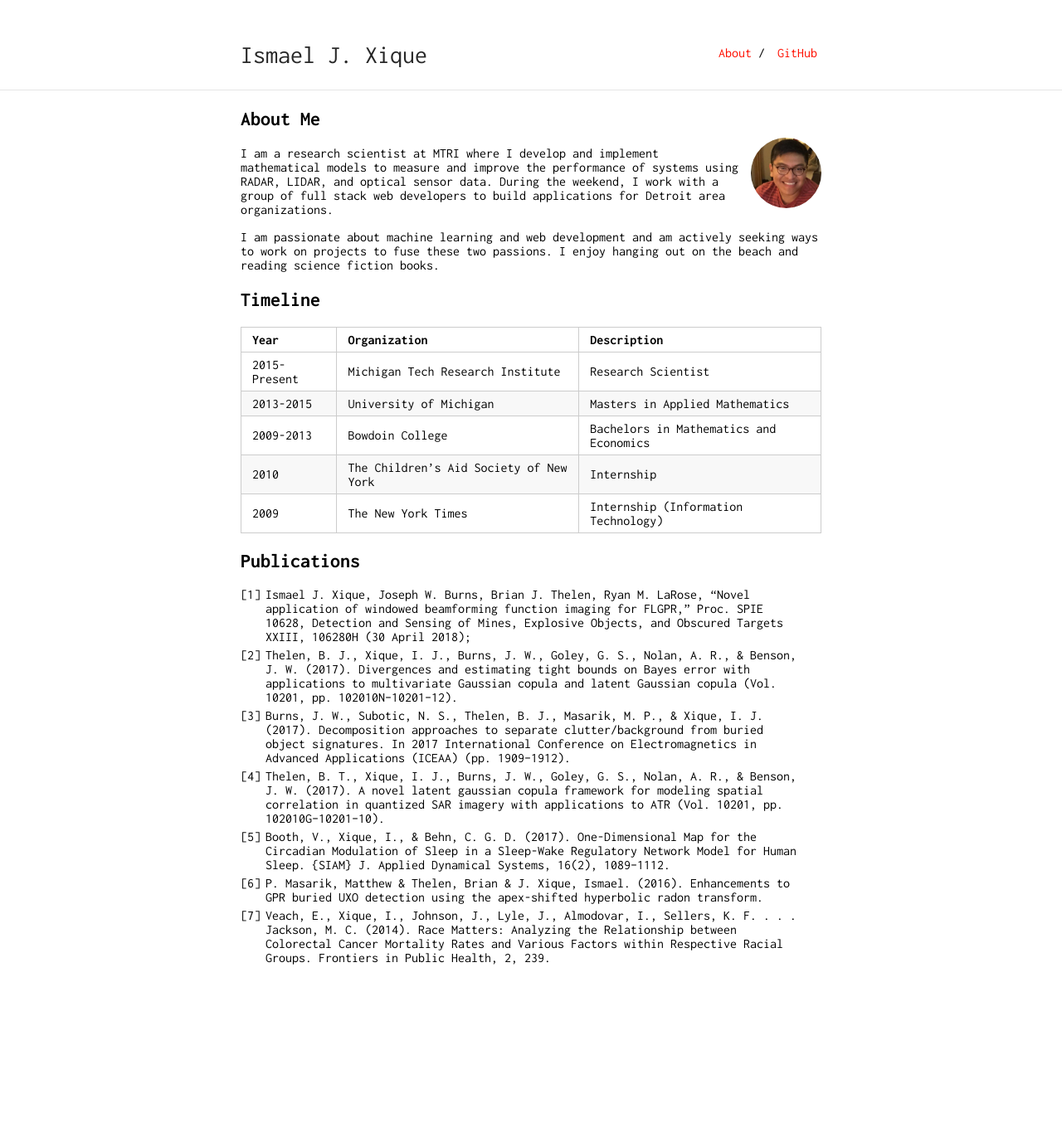
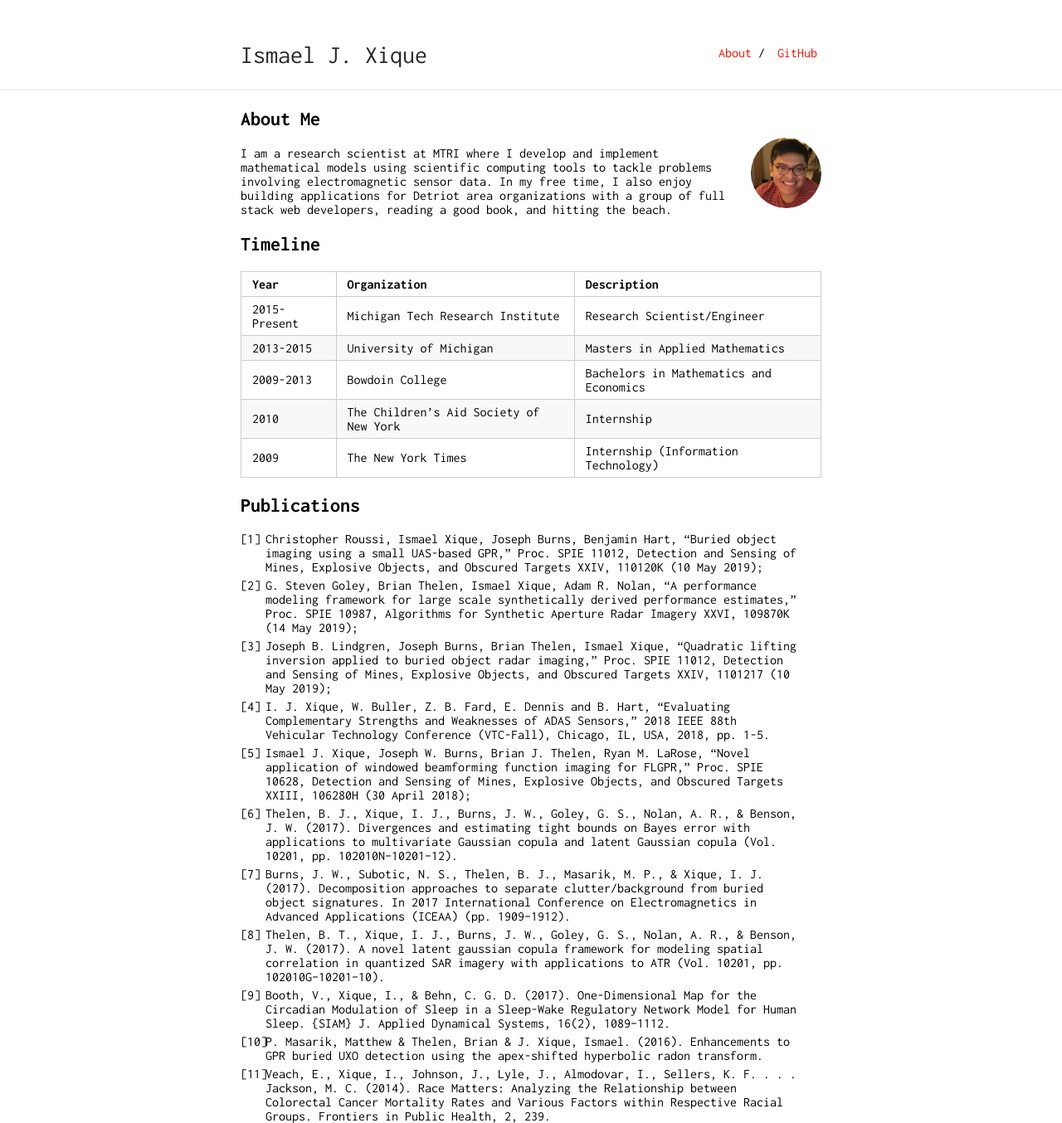
Before and after one commit to isjxique/isjxique.github.io, a Jekyll site: the page built from index.md, in a window 1280 px wide. Shown: the whole page at 83% size. Built offline with Jekyll 4.4.1, drawn with Linux system fonts in a browser that asks for light colours; our own code applies the rules of GitHub Pages for plain Markdown files; before the commit the page ends 1163 px from its top, so only the background shows below that.

Commit message:
update website
update url and web content

```diff
--- a/_data/nav.yml
+++ b/_data/nav.yml
@@ -1,5 +1,5 @@
 - name: "GitHub"
-  link: "https://github.com/ish256"
+  link: "https://github.com/isjxique"
 
 - name: "About"
   link: "/"
--- a/index.md
+++ b/index.md
@@ -6,27 +6,28 @@ layout: default
 
 <img class="profile-picture" src="profile_pic.jpeg">
 
-I am a research scientist at MTRI where I develop and implement mathematical models to measure and improve the performance of systems using RADAR, LIDAR, and optical sensor data. During the weekend, I work with a group of full stack web developers to build applications for Detroit area organizations.
-
-I am passionate about machine learning and web development and am actively seeking ways to work on projects to
-fuse these two passions. I enjoy hanging out on the beach and reading science fiction books.
+I am a research scientist at MTRI where I develop and implement mathematical models using scientific computing tools to tackle problems involving electromagnetic sensor data. In my free time, I also enjoy building applications for Detriot area organizations with a group of full stack web developers, reading a good book, and hitting the beach.
 
 ## Timeline
 
-Year | Organization | Description
------|-------|--------
-2015-Present | Michigan Tech Research Institute | Research Scientist
-2013-2015 | University of Michigan | Masters in Applied Mathematics
-2009-2013 | Bowdoin College | Bachelors in Mathematics and Economics
-2010 | The Children's Aid Society of New York| Internship
-2009 | The New York Times | Internship (Information Technology)
+| Year         | Organization                           | Description                            |
+| ------------ | -------------------------------------- | -------------------------------------- |
+| 2015-Present | Michigan Tech Research Institute       | Research Scientist/Engineer            |
+| 2013-2015    | University of Michigan                 | Masters in Applied Mathematics         |
+| 2009-2013    | Bowdoin College                        | Bachelors in Mathematics and Economics |
+| 2010         | The Children's Aid Society of New York | Internship                             |
+| 2009         | The New York Times                     | Internship (Information Technology)    |
 
 ## Publications
 
-1. Ismael J. Xique, Joseph W. Burns, Brian J. Thelen, Ryan M. LaRose, "Novel application of windowed beamforming function imaging for FLGPR," Proc. SPIE 10628, Detection and Sensing of Mines, Explosive Objects, and Obscured Targets XXIII, 106280H (30 April 2018);
-2. Thelen, B. J., Xique, I. J., Burns, J. W., Goley, G. S., Nolan, A. R., & Benson, J. W. (2017). Divergences and estimating tight bounds on Bayes error with applications to multivariate Gaussian copula and latent Gaussian copula (Vol. 10201, pp. 102010N–10201–12).
-3. Burns, J. W., Subotic, N. S., Thelen, B. J., Masarik, M. P., & Xique, I. J. (2017). Decomposition approaches to separate clutter/background from buried object signatures. In 2017 International Conference on Electromagnetics in Advanced Applications (ICEAA) (pp. 1909–1912).
-4. Thelen, B. T., Xique, I. J., Burns, J. W., Goley, G. S., Nolan, A. R., & Benson, J. W. (2017). A novel latent gaussian copula framework for modeling spatial correlation in quantized SAR imagery with applications to ATR (Vol. 10201, pp. 102010G–10201–10).
-5. Booth, V., Xique, I., & Behn, C. G. D. (2017). One-Dimensional Map for the Circadian Modulation of Sleep in a Sleep-Wake Regulatory Network Model for Human Sleep. {SIAM} J. Applied Dynamical Systems, 16(2), 1089–1112.
-6. P. Masarik, Matthew & Thelen, Brian & J. Xique, Ismael. (2016). Enhancements to GPR buried UXO detection using the apex-shifted hyperbolic radon transform.
-7. Veach, E., Xique, I., Johnson, J., Lyle, J., Almodovar, I., Sellers, K. F. . . . Jackson, M. C. (2014). Race Matters: Analyzing the Relationship between Colorectal Cancer Mortality Rates and Various Factors within Respective Racial Groups. Frontiers in Public Health, 2, 239.
+1. Christopher Roussi, Ismael Xique, Joseph Burns, Benjamin Hart, "Buried object imaging using a small UAS-based GPR," Proc. SPIE 11012, Detection and Sensing of Mines, Explosive Objects, and Obscured Targets XXIV, 110120K (10 May 2019);
+2. G. Steven Goley, Brian Thelen, Ismael Xique, Adam R. Nolan, "A performance modeling framework for large scale synthetically derived performance estimates," Proc. SPIE 10987, Algorithms for Synthetic Aperture Radar Imagery XXVI, 109870K (14 May 2019);
+3. Joseph B. Lindgren, Joseph Burns, Brian Thelen, Ismael Xique, "Quadratic lifting inversion applied to buried object radar imaging," Proc. SPIE 11012, Detection and Sensing of Mines, Explosive Objects, and Obscured Targets XXIV, 1101217 (10 May 2019);
+4. I. J. Xique, W. Buller, Z. B. Fard, E. Dennis and B. Hart, "Evaluating Complementary Strengths and Weaknesses of ADAS Sensors," 2018 IEEE 88th Vehicular Technology Conference (VTC-Fall), Chicago, IL, USA, 2018, pp. 1-5.
+5. Ismael J. Xique, Joseph W. Burns, Brian J. Thelen, Ryan M. LaRose, "Novel application of windowed beamforming function imaging for FLGPR," Proc. SPIE 10628, Detection and Sensing of Mines, Explosive Objects, and Obscured Targets XXIII, 106280H (30 April 2018);
+6. Thelen, B. J., Xique, I. J., Burns, J. W., Goley, G. S., Nolan, A. R., & Benson, J. W. (2017). Divergences and estimating tight bounds on Bayes error with applications to multivariate Gaussian copula and latent Gaussian copula (Vol. 10201, pp. 102010N–10201–12).
+7. Burns, J. W., Subotic, N. S., Thelen, B. J., Masarik, M. P., & Xique, I. J. (2017). Decomposition approaches to separate clutter/background from buried object signatures. In 2017 International Conference on Electromagnetics in Advanced Applications (ICEAA) (pp. 1909–1912).
+8. Thelen, B. T., Xique, I. J., Burns, J. W., Goley, G. S., Nolan, A. R., & Benson, J. W. (2017). A novel latent gaussian copula framework for modeling spatial correlation in quantized SAR imagery with applications to ATR (Vol. 10201, pp. 102010G–10201–10).
+9. Booth, V., Xique, I., & Behn, C. G. D. (2017). One-Dimensional Map for the Circadian Modulation of Sleep in a Sleep-Wake Regulatory Network Model for Human Sleep. {SIAM} J. Applied Dynamical Systems, 16(2), 1089–1112.
+10. P. Masarik, Matthew & Thelen, Brian & J. Xique, Ismael. (2016). Enhancements to GPR buried UXO detection using the apex-shifted hyperbolic radon transform.
+11. Veach, E., Xique, I., Johnson, J., Lyle, J., Almodovar, I., Sellers, K. F. . . . Jackson, M. C. (2014). Race Matters: Analyzing the Relationship between Colorectal Cancer Mortality Rates and Various Factors within Respective Racial Groups. Frontiers in Public Health, 2, 239.
```
